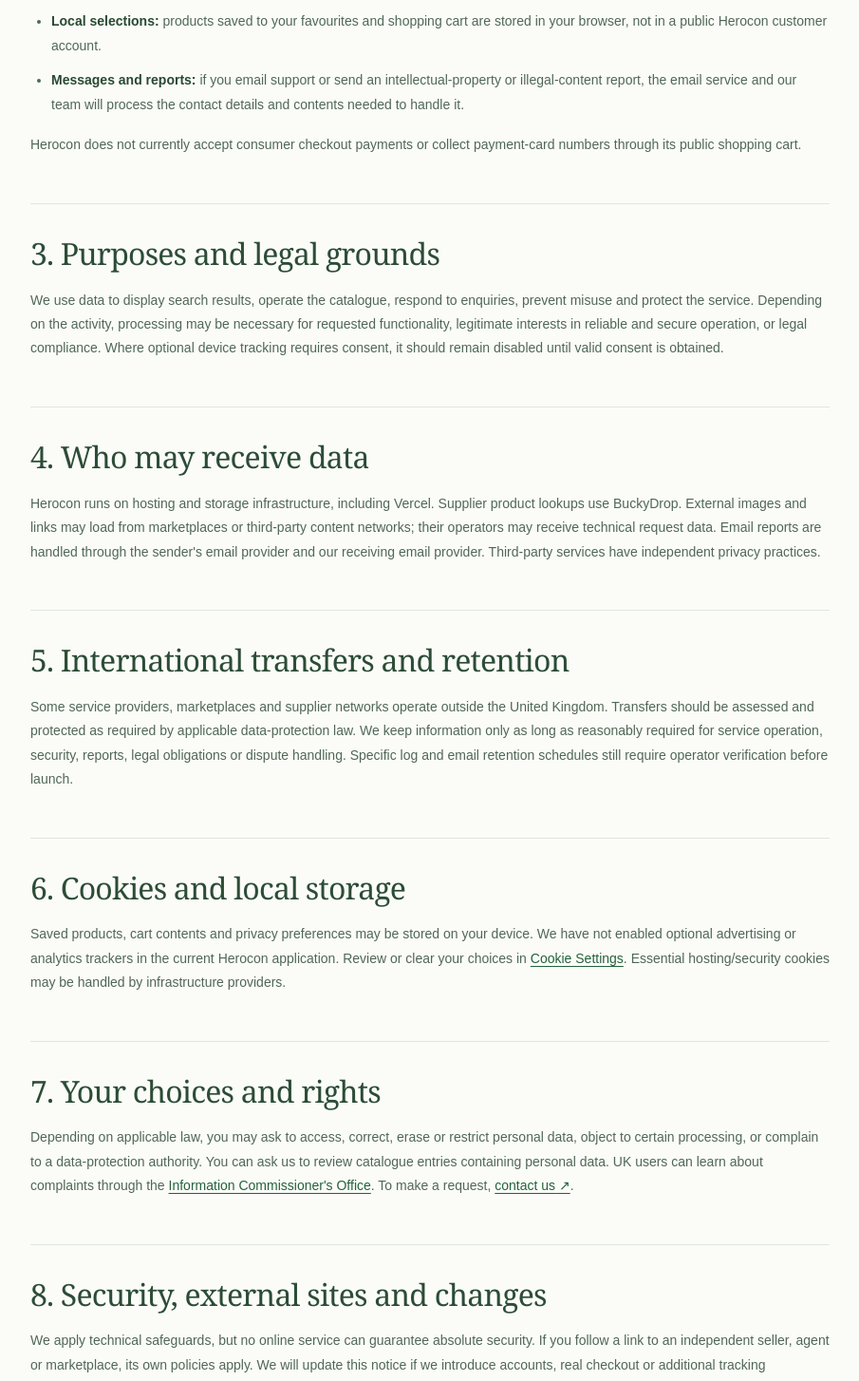
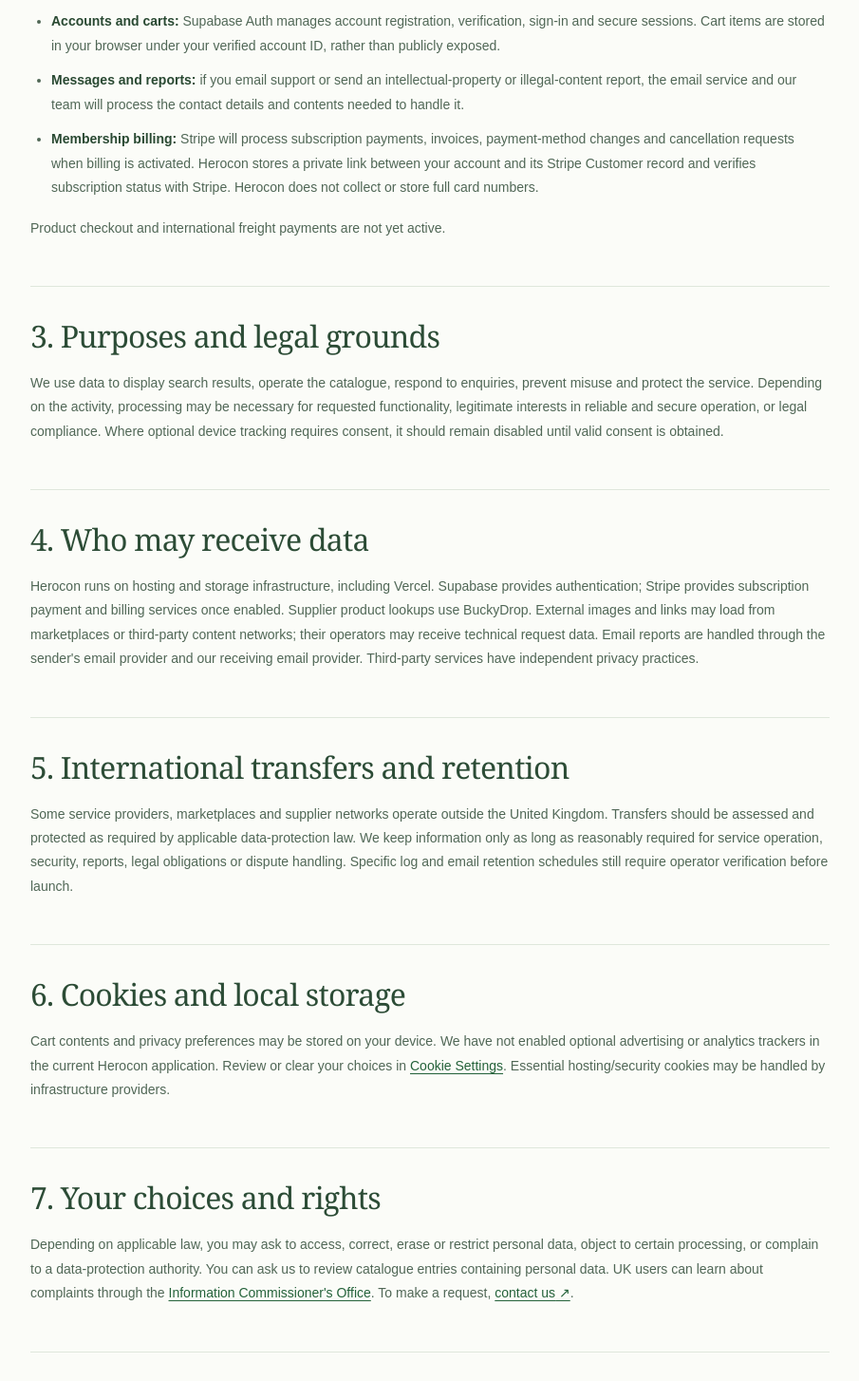
Before and after one commit to aminabdul339-byte/herocon, a Next.js app: page /privacy-policy in a window 1280 px wide. Shown: the part 920-2374 px from the top of the page at 95% size, without its empty margins (32-937 px from the left). Built offline with nearby package versions, Linux system fonts and the light colour scheme; no server answers.

Commit message:
Update legal pages for existing free accounts and future recurring membership

```diff
--- a/app/privacy-policy/page.tsx
+++ b/app/privacy-policy/page.tsx
@@ -1,21 +1,21 @@
 import type {Metadata} from "next";
 import Link from "next/link";
 import LegalPage,{LegalSection,LegalContact} from "@/components/LegalPage";
-export const metadata:Metadata={title:"Privacy Policy",description:"How Herocon handles catalogue links, support enquiries, saved items and website data."};
+export const metadata:Metadata={title:"Privacy Policy",description:"How Herocon processes account, cart, membership, sourcing and support data."};
 export default function PrivacyPolicy(){
  return <LegalPage eyebrow="YOUR PRIVACY" title="Privacy Policy" lead="A clear explanation of how personal information and browser storage may be used when you browse Herocon.">
   <LegalSection title="1. Who operates the service"><p>Herocon is a product-discovery and sourcing-information website available at <a href="https://herocon.store">herocon.store</a>. Our legal operator identity and business contact details need to be finalised in the <Link href="/imprint">Imprint</Link> before public launch. For privacy requests, <LegalContact subject="Herocon privacy request" label="contact our privacy team"/>.</p></LegalSection>
   <LegalSection title="2. Information we handle"><ul>
    <li><strong>Website requests and security data:</strong> hosting and infrastructure providers may process IP addresses, device/browser details, request times and error or security logs.</li>
    <li><strong>Product-link searches:</strong> when you submit an eligible marketplace URL, our server may send the source link to our sourcing-data provider and retain the resulting product listing and supplier details. Successful searches may become publicly visible in our catalogue; do not submit personal information in product links.</li>
-   <li><strong>Local selections:</strong> products saved to your favourites and shopping cart are stored in your browser, not in a public Herocon customer account.</li>
+   <li><strong>Accounts and carts:</strong> Supabase Auth manages account registration, verification, sign-in and secure sessions. Cart items are stored in your browser under your verified account ID, rather than publicly exposed.</li>
    <li><strong>Messages and reports:</strong> if you email support or send an intellectual-property or illegal-content report, the email service and our team will process the contact details and contents needed to handle it.</li>
-  </ul><p>Herocon does not currently accept consumer checkout payments or collect payment-card numbers through its public shopping cart.</p></LegalSection>
+  <li><strong>Membership billing:</strong> Stripe will process subscription payments, invoices, payment-method changes and cancellation requests when billing is activated. Herocon stores a private link between your account and its Stripe Customer record and verifies subscription status with Stripe. Herocon does not collect or store full card numbers.</li></ul><p>Product checkout and international freight payments are not yet active.</p></LegalSection>
   <LegalSection title="3. Purposes and legal grounds"><p>We use data to display search results, operate the catalogue, respond to enquiries, prevent misuse and protect the service. Depending on the activity, processing may be necessary for requested functionality, legitimate interests in reliable and secure operation, or legal compliance. Where optional device tracking requires consent, it should remain disabled until valid consent is obtained.</p></LegalSection>
-  <LegalSection title="4. Who may receive data"><p>Herocon runs on hosting and storage infrastructure, including Vercel. Supplier product lookups use BuckyDrop. External images and links may load from marketplaces or third-party content networks; their operators may receive technical request data. Email reports are handled through the sender's email provider and our receiving email provider. Third-party services have independent privacy practices.</p></LegalSection>
+  <LegalSection title="4. Who may receive data"><p>Herocon runs on hosting and storage infrastructure, including Vercel. Supabase provides authentication; Stripe provides subscription payment and billing services once enabled. Supplier product lookups use BuckyDrop. External images and links may load from marketplaces or third-party content networks; their operators may receive technical request data. Email reports are handled through the sender's email provider and our receiving email provider. Third-party services have independent privacy practices.</p></LegalSection>
   <LegalSection title="5. International transfers and retention"><p>Some service providers, marketplaces and supplier networks operate outside the United Kingdom. Transfers should be assessed and protected as required by applicable data-protection law. We keep information only as long as reasonably required for service operation, security, reports, legal obligations or dispute handling. Specific log and email retention schedules still require operator verification before launch.</p></LegalSection>
-  <LegalSection title="6. Cookies and local storage"><p>Saved products, cart contents and privacy preferences may be stored on your device. We have not enabled optional advertising or analytics trackers in the current Herocon application. Review or clear your choices in <Link href="/cookie-settings">Cookie Settings</Link>. Essential hosting/security cookies may be handled by infrastructure providers.</p></LegalSection>
+  <LegalSection title="6. Cookies and local storage"><p>Cart contents and privacy preferences may be stored on your device. We have not enabled optional advertising or analytics trackers in the current Herocon application. Review or clear your choices in <Link href="/cookie-settings">Cookie Settings</Link>. Essential hosting/security cookies may be handled by infrastructure providers.</p></LegalSection>
   <LegalSection title="7. Your choices and rights"><p>Depending on applicable law, you may ask to access, correct, erase or restrict personal data, object to certain processing, or complain to a data-protection authority. You can ask us to review catalogue entries containing personal data. UK users can learn about complaints through the <a href="https://ico.org.uk/make-a-complaint/" target="_blank" rel="noopener noreferrer">Information Commissioner's Office</a>. To make a request, <LegalContact subject="Herocon data protection request" label="contact us"/>.</p></LegalSection>
-  <LegalSection title="8. Security, external sites and changes"><p>We apply technical safeguards, but no online service can guarantee absolute security. If you follow a link to an independent seller, agent or marketplace, its own policies apply. We will update this notice if we introduce accounts, real checkout or additional tracking technologies.</p></LegalSection>
+  <LegalSection title="8. Security, external sites and changes"><p>We apply technical safeguards, but no online service can guarantee absolute security. If you follow a link to an independent seller, agent or marketplace, its own policies apply. We will update this notice if we introduce product checkout, international shipping payment or additional tracking technologies.</p></LegalSection>
  </LegalPage>;
 }
```
